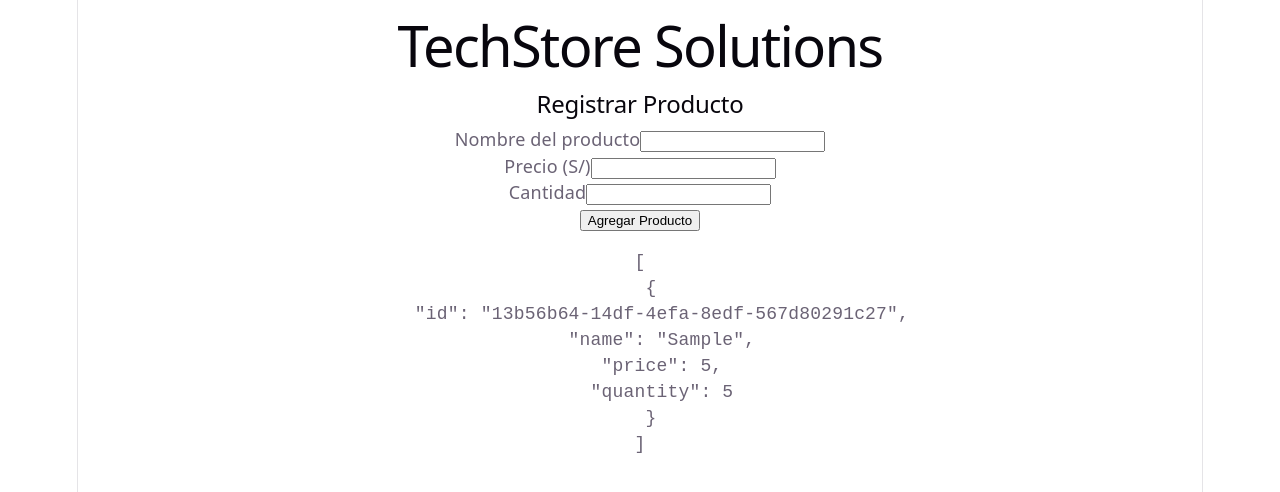
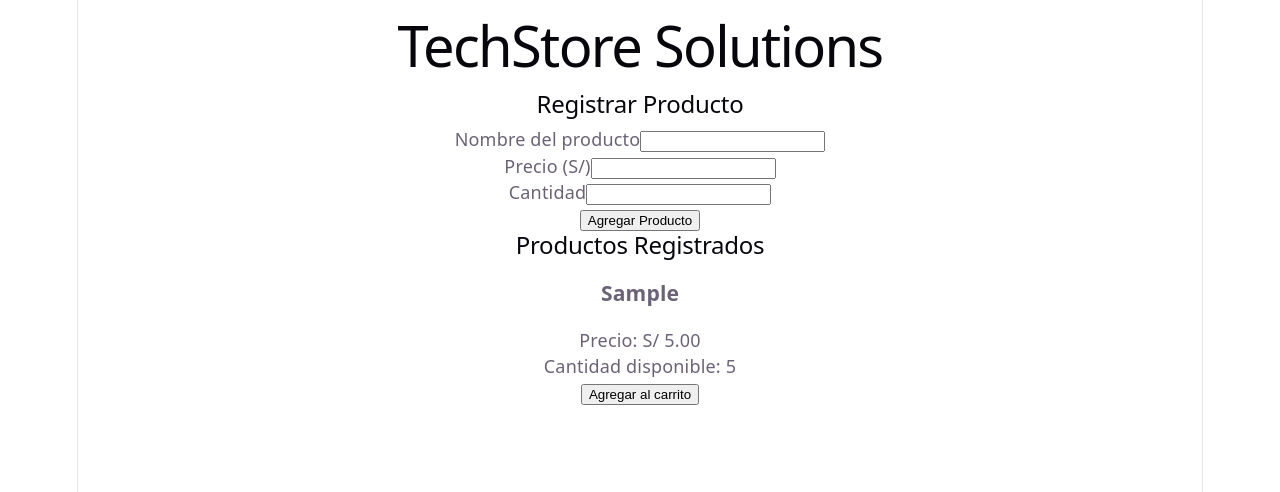
Before and after one commit to lucas19ar-ship-it/PROYECTO_FINAL_INTERFACES, a React (Vite) app in the folder techstore-solutions/: page / in a window 1280 px wide. Both pictures are taken after typing "Sample", "5", "5" into the empty fields and a click on the button "Agregar Producto". Shown: the top 492 px of the page. Built offline with nearby package versions, Linux system fonts and the light colour scheme.

Commit message:
FASE 3 DEL PROYECTO
SE INCORPORO EL LISTADO DE PRODUCTOS CON PROPS Y MAP

```diff
--- a/techstore-solutions/src/App.jsx
+++ b/techstore-solutions/src/App.jsx
@@ -1,5 +1,6 @@
 import { useState } from 'react'
 import ProductForm from './components/ProductForm'
+import ProductList from './components/ProductList'
 
 function App() {
   const [products, setProducts] = useState([])
@@ -8,13 +9,19 @@
     setProducts(prev => [...prev, newProduct])
   }
 
+  function handleAddToCart(product) {
+    //Por ahora solo lo mostramos en consola.
+    //En la fase 4 vamos a conectar esto de verdad con el carrito
+    console.log('Producto agregado al carrito:', product)
+  }
+
+
   return (
     <div className='app'>
       <h1>TechStore Solutions</h1>
       <ProductForm onAddProduct={handleAddProduct} />
+      <ProductList products={products} onAddToCart={handleAddToCart} />
 
-      {/* temporal: solo para verificar que se esta guardando */}
-      <pre>{JSON.stringify(products, null, 2)}</pre>
     </div>
   )
 }
--- a/techstore-solutions/src/components/ProductItem.jsx
+++ b/techstore-solutions/src/components/ProductItem.jsx
@@ -0,0 +1,17 @@
+function ProductItem({ product, onAddToCart }) {
+    return (
+        <div className ="product-item">
+            <div className="product-info">
+                <h3>{product.name}</h3>
+                <p>Precio: S/ {product.price.toFixed(2)}</p>
+                <p>Cantidad disponible: {product.quantity}</p>
+            </div>
+            <button onClick={() => onAddToCart(product)}>
+                Agregar al carrito
+            </button>
+        </div>
+    )
+}
+
+export default ProductItem
+//ProductItem no sabe nada de cómo funciona el carrito. Solo recibe una función onAddToCart por props y la ejecuta con el producto cuando se hace click. Esto es "comunicación hijo → padre mediante props": el hijo no maneja el estado, solo avisa. //
--- a/techstore-solutions/src/components/ProductList.jsx
+++ b/techstore-solutions/src/components/ProductList.jsx
@@ -0,0 +1,23 @@
+import ProductItem from "./ProductItem"
+
+function ProductList({ products, onAddToCart }) {
+    if (products.length === 0) {
+        return <p className="empty-message">Aún no hay productos registrados.</p>
+
+    }
+
+    return (
+        <div className="product-list">
+            <h2>Productos Registrados</h2>
+            {products.map(product => (
+                <ProductItem
+                  key={product.id}
+                  product={product}
+                  onAddToCart={onAddToCart}
+                />
+            ))}
+        </div>
+    )
+}
+
+export default ProductList
```
